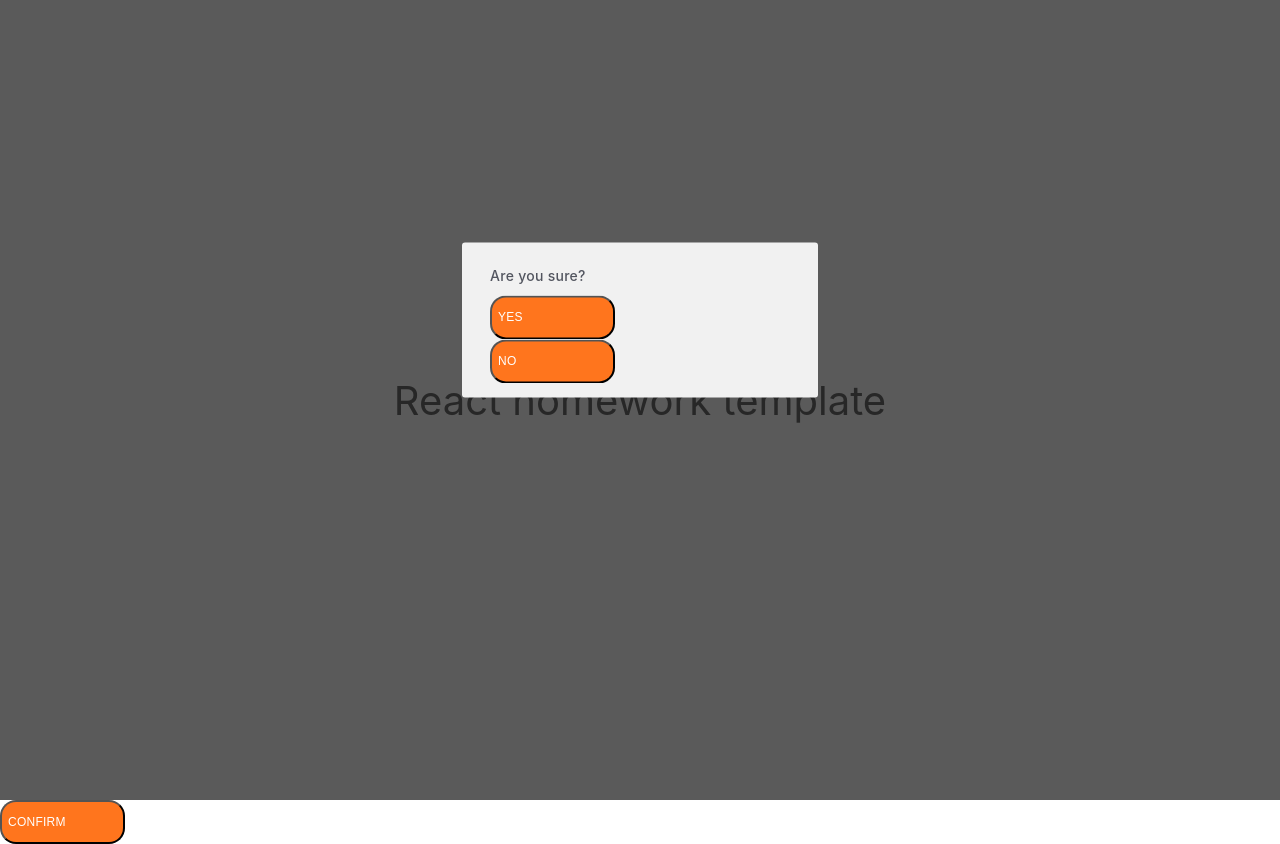
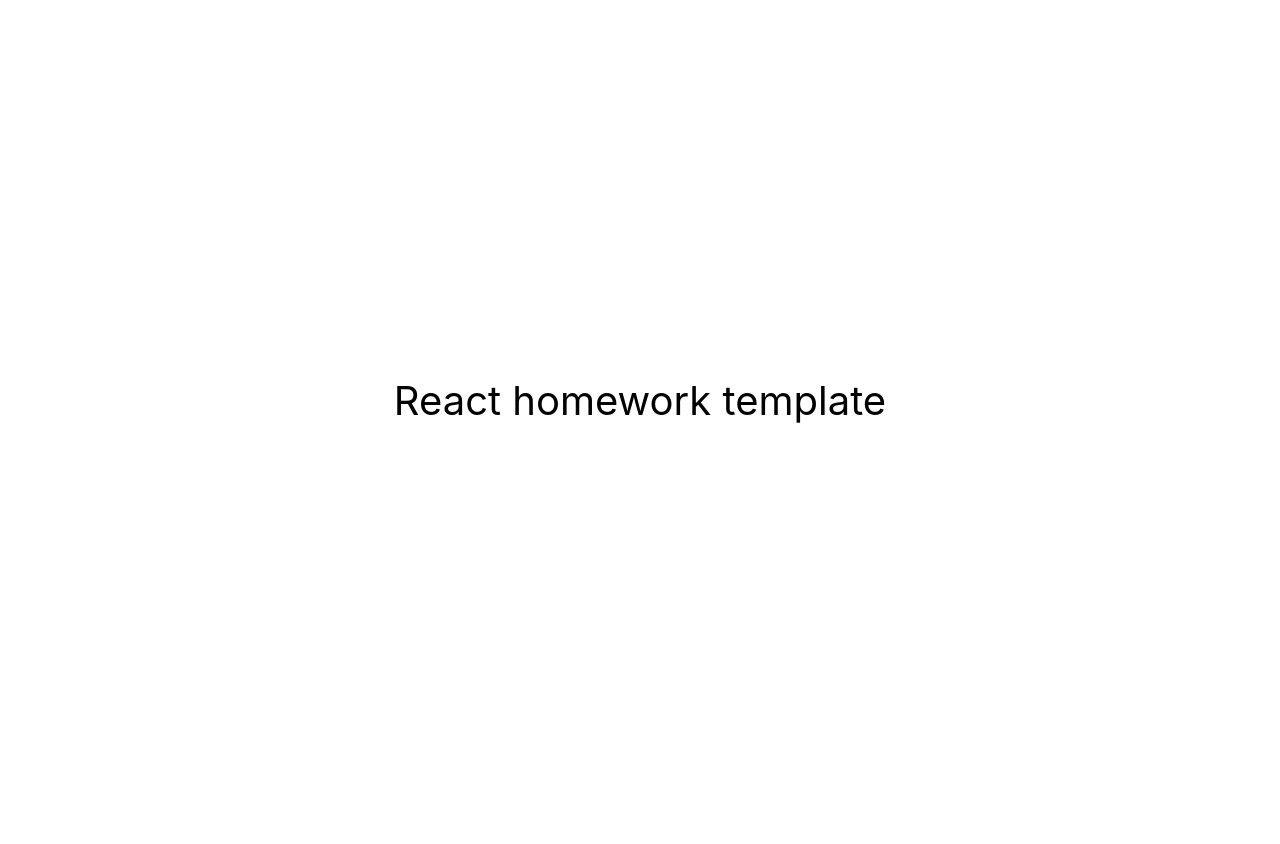
Before and after one commit to belyy10/Kapusta-Front, a React (Create React App) app: page / in a window 1280 px wide. After the commit the page ends 800 px from the top, so only its background shows below. Built offline with nearby package versions, Linux system fonts and the light colour scheme.

Commit message:
Update App.jsx

```diff
--- a/src/components/App.jsx
+++ b/src/components/App.jsx
@@ -15,7 +15,7 @@ export const App = () => {
       >
         React homework template
       </div>
-      <ConfirmModal />
+      {/* <ConfirmModal /> */}
     </>
   );
 };
```
